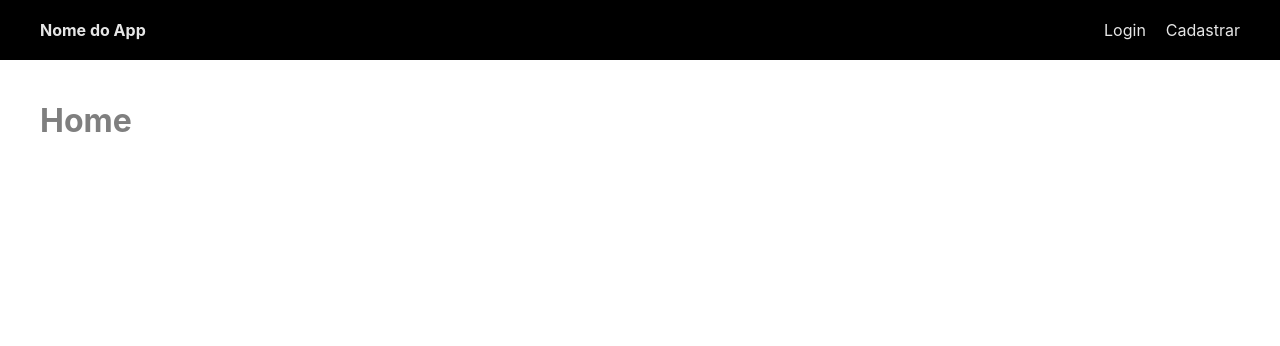
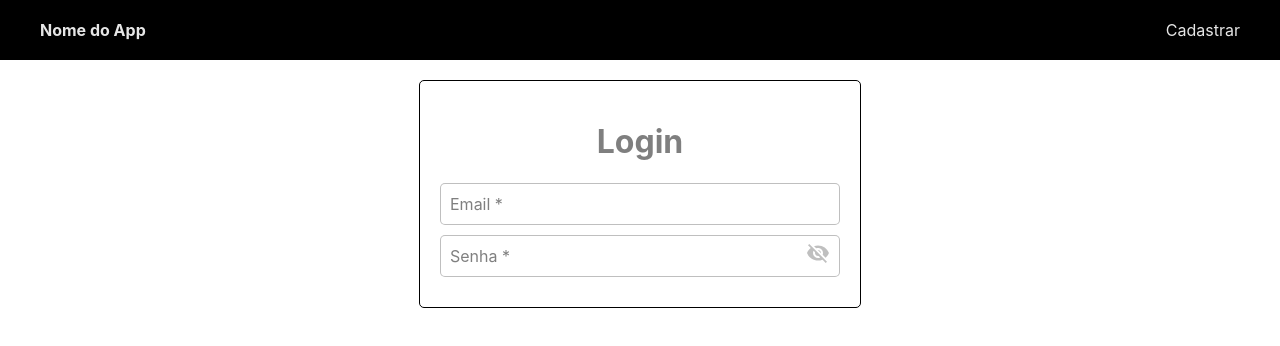
Before and after one commit to Cristiano7988/sou-fa, a React (Create React App) app: page / in a window 1280 px wide. Shown: the top 346 px of the page. Built offline with nearby package versions, Linux system fonts and the light colour scheme; what @mercadopago/sdk-js would draw is missing.

Commit message:
Ajuste na navegação

```diff
--- a/src/App.js
+++ b/src/App.js
@@ -3,7 +3,6 @@ import { ErrorPage } from "./pages/ErrorPage";
 import { Auth } from "./pages/Auth";
 import { AuthLayout } from "./data/AuthLayout";
 import { AppLayout } from "./data/AppLayout";
-import { Page } from "./pages/Page";
 import { CreateConteudos } from "./pages/conteudos/CreateConteudos";
 import { ListConteudos } from "./pages/conteudos/ListConteudos";
 import { Perfil } from "./pages/Perfil";
@@ -20,9 +19,8 @@ export const router = createBrowserRouter(
             element={<AppLayout />}
             loader={() => defer({ usuarioPromise: getUserData() })}
         >
-            <Route exact path="/" element={<Page />} />
             <Route exact path="/cadastro" element={<Auth />} />
-            <Route exact path="/login" element={<Auth />} />
+            <Route exact path="/" element={<Auth />} />
                 <Route element={<AuthLayout />}>
                     <Route path="/conteudos" element={<ListConteudos />} />
                     <Route path="/conteudos/create" element={<CreateConteudos />} />
--- a/src/pages/Auth.jsx
+++ b/src/pages/Auth.jsx
@@ -34,8 +34,8 @@ export const Auth = () => {
         if (senhaErrada) return true;
 
         const nodeURL = process.env.REACT_APP_NODE_URL;
-        const url = title == "login"
-            ? [nodeURL, "auth", title].join("/")
+        const url = !title
+            ? [nodeURL, "auth", "login"].join("/")
             : [nodeURL, "usuario"].join("/");
 
         return await fetch(url, {
@@ -74,7 +74,7 @@ export const Auth = () => {
         : <>
             {mensagem && <Alert style={{ position: "fixed", top: 0, alignSelf: "center" }} variant="filled" severity="error" children={mensagem} />}
             <div className="app-card">
-                <h1 children={title} />
+                <h1 children={!title ? "Login" : "Cadastro"} />
 
                 <AppInput
                     placeholder="Email"
--- a/src/pages/Page.jsx
+++ /dev/null
@@ -1,8 +0,0 @@
-import { useLocation } from "react-router-dom"
-
-export const Page = () => {
-    const location = useLocation();
-    const title = location.pathname.replace("/", "");
-
-    return <div children={<h1 children={title ? title : "Home"} />} />
-}
--- a/src/ui/components/NavBar.jsx
+++ b/src/ui/components/NavBar.jsx
@@ -7,8 +7,7 @@ export const NavBar = () => {
     const { logout, usuario } = useApp();
 
     const appName = process.env.REACT_APP_NAME ?? "Nome do App";
-    const login = location.pathname != "/login";
-    const cadastro = location.pathname != "/cadastro";
+    const cadastro = location.pathname == "/cadastro";
 
     const handleLeaving = event => event.target.closest(".show")?.classList.remove("show");
     const toggleMenu = event => event.target.closest(".app-pop-up-menu-trigger").classList.toggle("show");
@@ -19,11 +18,10 @@ export const NavBar = () => {
             <div className="app-nav-links">
                 <div>
                     <NavLink to="/" children={<b>{appName}</b>} />
-                    {usuario && <NavLink to="/conteudos" children="Conteúdos" />}
                 </div>
                 {!usuario && <div>
-                    {login && <NavLink to="/login" children="Login" />}
-                    {cadastro && <NavLink to="/cadastro" children="Cadastrar" />}
+                    {cadastro && <NavLink to="/" children="Login" />}
+                    {!cadastro && <NavLink to="/cadastro" children="Cadastrar" />}
                 </div>}
             </div>
             {usuario && <div className="app-pop-up-menu-trigger" onMouseLeave={handleLeaving}>
```
